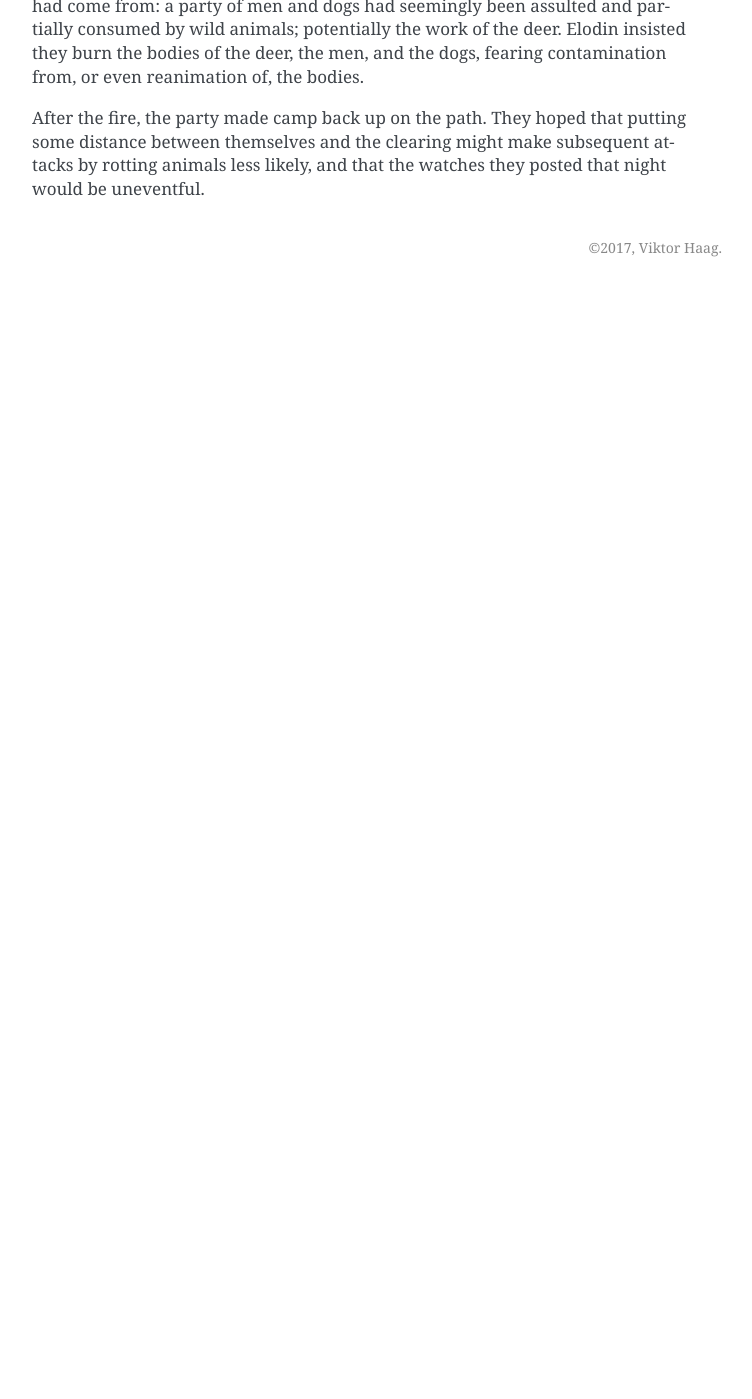
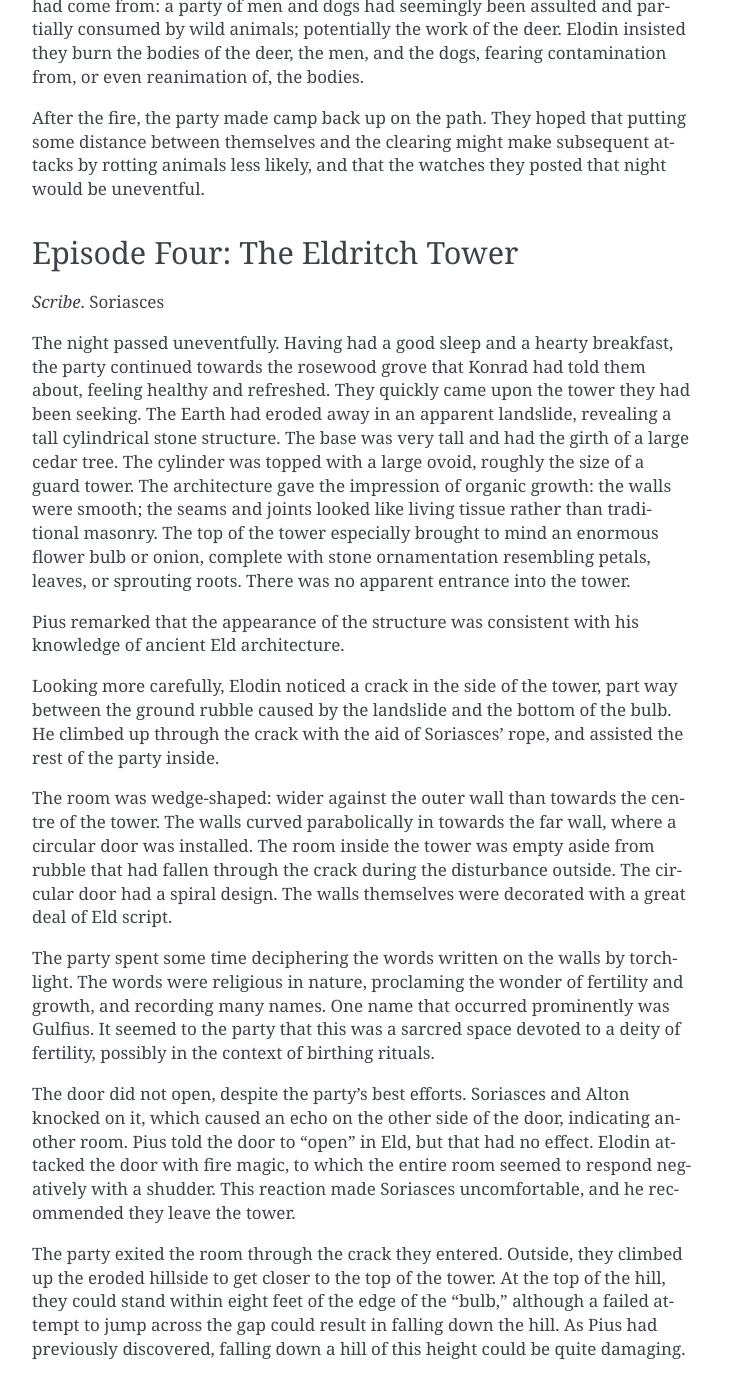
Before and after one commit to ViktorHaag/eagle-pass, a Sphinx documentation site: the page built from source/adventures/ruinedTemple.rst, in a window 1280 px wide and 1400 px high, scrolled down 3847 px. Shown: the whole window, without its empty margins (388-1140 px from the left). Built offline with Sphinx 7.4.7, drawn with Linux system fonts in a browser that asks for light colours; before the commit the page ends 4134 px from its top, so only the background shows below that.

Commit message:
update for episode four of the ruined temple troupe

```diff
--- a/source/adventures/ruinedTemple.rst
+++ b/source/adventures/ruinedTemple.rst
@@ -181,3 +181,56 @@ After the fire, the party made camp back up on the path. They hoped that
 putting some distance between themselves and the clearing might make subsequent
 attacks by rotting animals less likely, and that the watches they posted that
 night would be uneventful.
+
+
+Episode Four: The Eldritch Tower
+--------------------------------
+*Scribe*. Soriasces
+
+The night passed uneventfully. Having had a good sleep and a hearty breakfast,
+the party continued towards the rosewood grove that Konrad had told them about,
+feeling healthy and refreshed. They quickly came upon the tower they had been
+seeking. The Earth had eroded away in an apparent landslide, revealing a tall
+cylindrical stone structure. The base was very tall and had the girth of a
+large cedar tree. The cylinder was topped with a large ovoid, roughly the size
+of a guard tower. The architecture gave the impression of organic growth: the
+walls were smooth; the seams and joints looked like living tissue rather than
+traditional masonry. The top of the tower especially brought to mind an
+enormous flower bulb or onion, complete with stone ornamentation resembling
+petals, leaves, or sprouting roots. There was no apparent entrance into the
+tower.
+
+Pius remarked that the appearance of the structure was consistent with his
+knowledge of ancient Eld architecture.
+
+Looking more carefully, Elodin noticed a crack in the side of the tower, part
+way between the ground rubble caused by the landslide and the bottom of the
+bulb. He climbed up through the crack with the aid of Soriasces' rope, and
+assisted the rest of the party inside.
+
+The room was wedge-shaped: wider against the outer wall than towards the centre
+of the tower. The walls curved parabolically in towards the far wall, where a
+circular door was installed. The room inside the tower was empty aside from
+rubble that had fallen through the crack during the disturbance outside. The
+circular door had a spiral design. The walls themselves were decorated with a
+great deal of Eld script.
+
+The party spent some time deciphering the words written on the walls by
+torchlight. The words were religious in nature, proclaming the wonder of
+fertility and growth, and recording many names. One name that occurred
+prominently was Gulfius. It seemed to the party that this was a sarcred space
+devoted to a deity of fertility, possibly in the context of birthing rituals.
+
+The door did not open, despite the party's best efforts. Soriasces and Alton
+knocked on it, which caused an echo on the other side of the door, indicating
+another room. Pius told the door to "open" in Eld, but that had no
+effect. Elodin attacked the door with fire magic, to which the entire room
+seemed to respond negatively with a shudder. This reaction made Soriasces
+uncomfortable, and he recommended they leave the tower.
+
+The party exited the room through the crack they entered. Outside, they climbed
+up the eroded hillside to get closer to the top of the tower. At the top of the
+hill, they could stand within eight feet of the edge of the "bulb," although a
+failed attempt to jump across the gap could result in falling down the hill. As
+Pius had previously discovered, falling down a hill of this height could be
+quite damaging.
```
